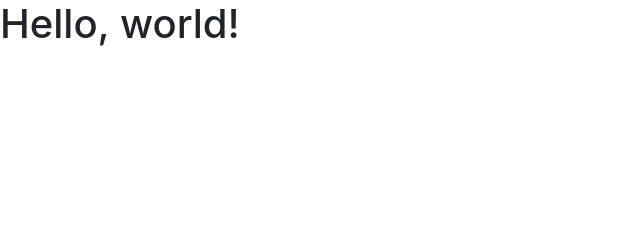
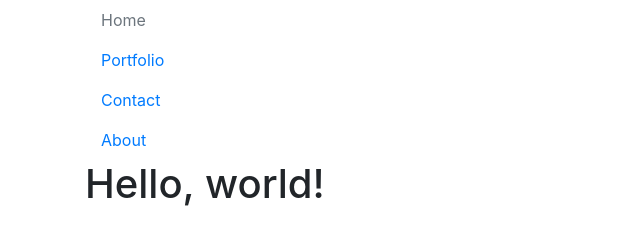
Before and after one commit to jjberg83/bootstrapPractice, a plain HTML site: page navs/index.html in a window 1280 px wide. Shown: the whole page, without its empty margins (0-640 px from the left). Drawn offline with nearby package versions, Linux system fonts and the light colour scheme.

Commit message:
Adding new NAVS folder to put all my nav experiments in

```diff
--- a/index.html
+++ b/navs/index.html
@@ -11,7 +11,15 @@
     <title>Hello, world!</title>
   </head>
   <body>
-    <h1>Hello, world!</h1>
+    <div class="container">
+      <nav class="nav justify-content-end flex-sm-column">
+          <a class="nav-link disabled" href="#">Home</a>
+          <a class="nav-link" href="#">Portfolio</a>
+          <a class="nav-link" href="#">Contact</a>
+          <a class="nav-link" href="#">About</a>
+      </nav>
+      <h1>Hello, world!</h1>
+    </div><!-- end of container div -->
 
     <!-- Optional JavaScript -->
     <!-- jQuery first, then Popper.js, then Bootstrap JS -->
```
